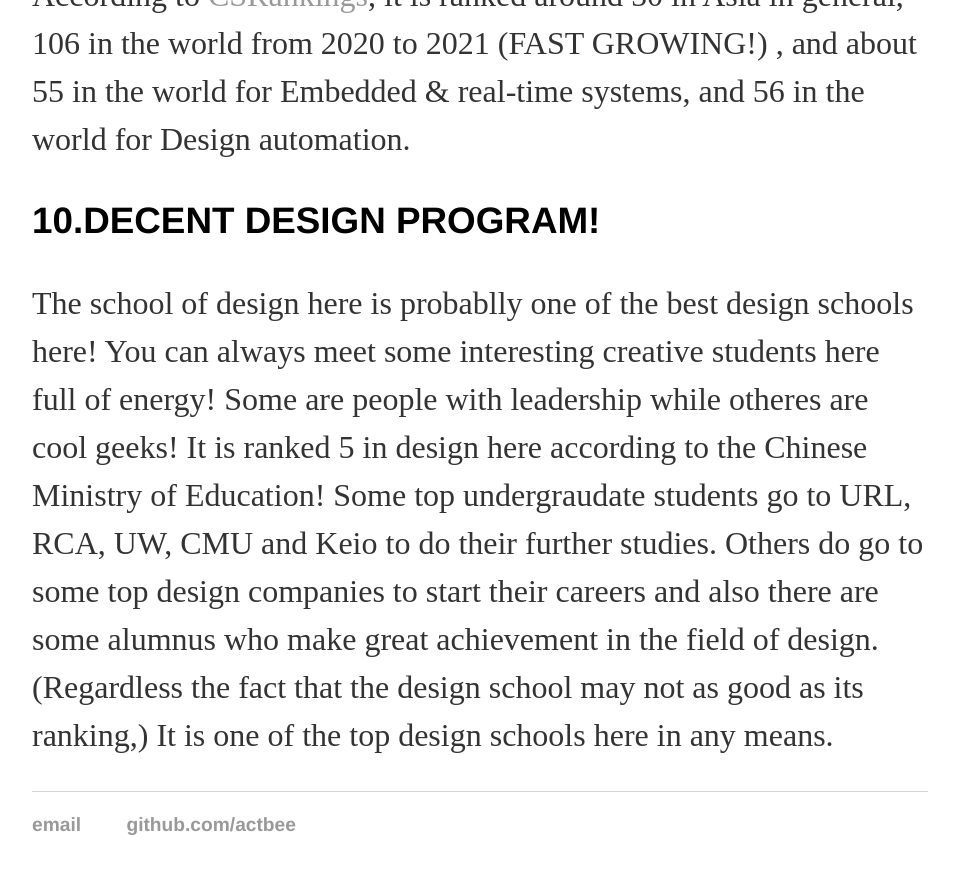
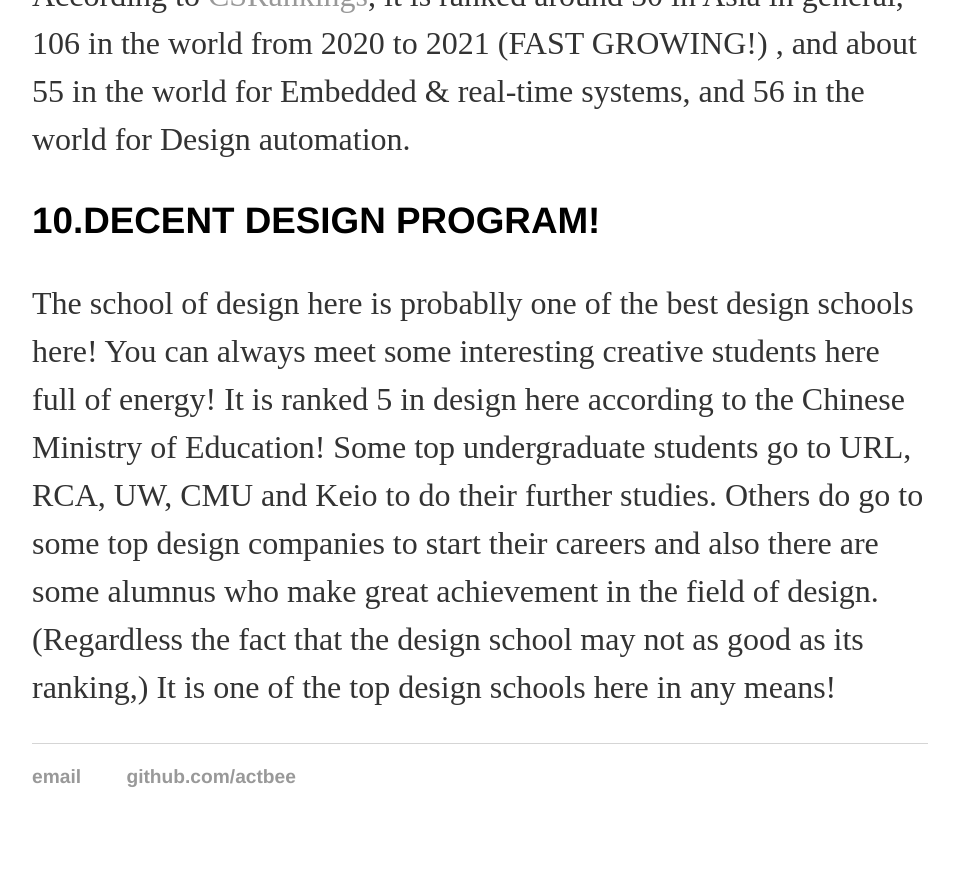
Before and after one commit to actbee/actbee.github.io, a Jekyll site: the page built from _posts/2021-01-13-Why-Hunan-University-Is-Rocking.md, in a window 1280 px wide and 900 px high, scrolled down 4171 px. Shown: the top 874 px of the window, without its empty margins (160-1113 px from the left). Built offline with Jekyll 4.4.1, drawn with Linux system fonts in a browser that asks for light colours; after the commit the page ends 5023 px from its top, so only the background shows below that.

Commit message:
fixed again

```diff
--- a/_posts/2021-01-13-Why-Hunan-University-Is-Rocking.md
+++ b/_posts/2021-01-13-Why-Hunan-University-Is-Rocking.md
@@ -68,7 +68,7 @@ for Embedded & real-time systems, and 56 in the world for Design automation.
 
 ### 10.DECENT DESIGN PROGRAM!
 
-The school of design here is probablly one of the best design schools here! You can always meet some interesting creative students here full of energy! Some are people with leadership
-while otheres are cool geeks! It is ranked 5 in design here according to the Chinese Ministry of Education! Some top undergraudate students go to URL, RCA, UW, CMU and Keio to do their
+The school of design here is probablly one of the best design schools here! You can always meet some interesting creative students here full of energy! It is ranked 5 in design here
+according to the Chinese Ministry of Education! Some top undergraduate students go to URL, RCA, UW, CMU and Keio to do their
 further studies. Others do go to some top design companies to start their careers and also there are some alumnus who make great achievement in the field of design. (Regardless the fact
-that the design school may not as good as its ranking,) It is one of the top design schools here in any means.
+that the design school may not as good as its ranking,) It is one of the top design schools here in any means!
```
